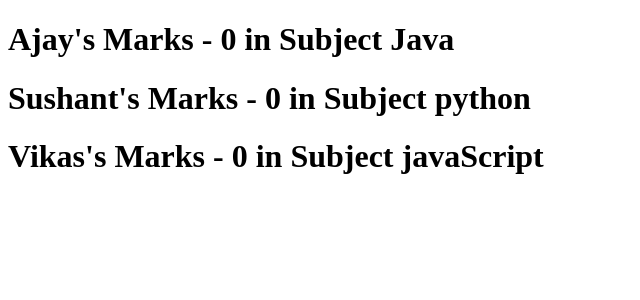
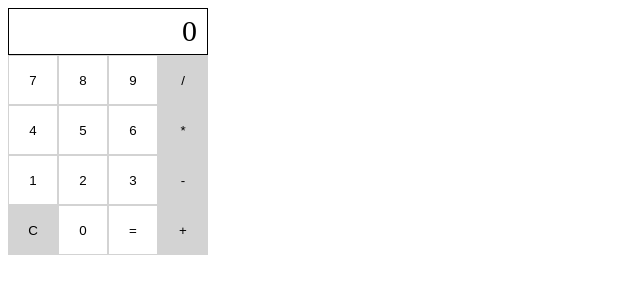
Before and after one commit to hussain-maaz/React-JS, a React (Create React App) app in the folder 01basicreact/: page / in a window 1280 px wide. Shown: the top 300 px of the page, without its empty margins (0-640 px from the left). Built offline with nearby package versions, Linux system fonts and the light colour scheme.

Commit message:
created calculator using created-react-app

```diff
--- a/01basicreact/src/App.js
+++ b/01basicreact/src/App.js
@@ -7,9 +7,9 @@ import NewFun from "./component/FunctionClicked";
 import CfuntionClick from "./component/CfunctionClick";
 import StyleSheet from "./component/StyleSheet";
 import Inline from "./component/Inline";
-import "./component/AppStyle.css";
-import Style from "./component/AppStyle.module.css";
-import Form from "./component/Form";
+// import "./component/AppStyle.css";
+// import Style from "./component/AppStyle.module.css";
+// import Form from "./component/Form";
 // import Routing from "./component/Routing";
 import LifeCycle from "./component/LifeCycle";
 import Product from "./component/Product";
@@ -23,6 +23,8 @@ import FunctionPositionXY from "./component/FunctionPositionXY";
 import Ajay from "./component/Ajay";
 import Vikas from "./component/Vikas";
 import Sushant from "./component/Sushant";
+import Calculator from "./component/Calculator";
+import Style from "./component/StyleCal.css"
 
 import A from "./component/A";
 
@@ -31,9 +33,10 @@ class App extends React.Component {
     // const numbers = [5, 6, 7, 8];
     return (
       <>
-        <Ajay></Ajay>
-        <Sushant></Sushant>
-        <Vikas></Vikas>
+        {/* <Ajay></Ajay> */}
+       <div className="app-container"> <Calculator></Calculator></div>
+        {/* <Sushant></Sushant>
+        <Vikas></Vikas> */}
 
         {/* <A name="Maaz Hussain"></A> */}
         {/* <ClassPositionXY></ClassPositionXY> */}
--- /dev/null
+++ b/01basicreact/src/component/Calculator.jsx
@@ -0,0 +1,137 @@
+import React, { useState } from "react";
+
+function Calculator() {
+  const [calc, setCalc] = useState({
+    current: "0",
+    total: "0",
+    isInitial: true,
+    preOp: "  ",
+  });
+
+  function handleNumber(value) {
+    // alert("handleNumber clicked " + value);
+    let newValue = value;
+    console.log("newValue " + newValue);
+    if (!calc.isInitial) {
+      newValue = calc.current + value;
+    }
+    console.log("Display " + calc.current);
+    setCalc({
+      current: newValue,
+      total: calc.total,
+      isInitial: false,
+      preOp: calc.preOp,
+    });
+  }
+
+  function handleOperater(value) {
+    const total = doCalculation();
+    console.log(total);
+    setCalc({
+      current: total.toString(),
+      total: total.toString(),
+      isInitial: true,
+      preOp: value,
+    });
+  }
+  console.log("calc.total " + calc.total);
+
+  function doCalculation() {
+    let total = parseInt(calc.total);
+    console.log(total);
+    switch (calc.preOp) {
+      case "+":
+        total += parseInt(calc.current);
+        break;
+      case "-":
+        total -= parseInt(calc.current);
+        break;
+      case "*":
+        total *= parseInt(calc.current);
+        break;
+      case "/":
+        total /= parseInt(calc.current);
+        break;
+      default:
+        total = parseInt(calc.current);
+    }
+    return total;
+  }
+  // function renderDisplay() {
+  //   return calc.current;
+  // }
+
+  // function handleEqual() {
+  //   let total = doCalculation();
+  //   setCalc({
+  //     current: "0",
+  //     total: "0",
+  //     isIntial: true,
+  //   });
+  // }
+
+  function handleClear() {
+    setCalc({
+      current: "0",
+      total: "0",
+      isInitial: true,
+      preOp: "  ",
+    });
+  }
+  return (
+    <div className="calculator">
+      <div className="display">{calc.current}</div>
+      <CalcButton value="7" onClick={handleNumber}></CalcButton>
+      <CalcButton value="8" onClick={handleNumber}></CalcButton>
+      <CalcButton value="9" onClick={handleNumber}></CalcButton>
+      <CalcButton
+        value="/"
+        className="operator"
+        onClick={handleOperater}
+      ></CalcButton>
+
+      <CalcButton value="4" onClick={handleNumber}></CalcButton>
+      <CalcButton value="5" onClick={handleNumber}></CalcButton>
+      <CalcButton value="6" onClick={handleNumber}></CalcButton>
+      <CalcButton
+        value="*"
+        className="operator"
+        onClick={handleOperater}
+      ></CalcButton>
+
+      <CalcButton value="1" onClick={handleNumber}></CalcButton>
+      <CalcButton value="2" onClick={handleNumber}></CalcButton>
+      <CalcButton value="3" onClick={handleNumber}></CalcButton>
+      <CalcButton
+        value="-"
+        className="operator"
+        onClick={handleOperater}
+      ></CalcButton>
+
+      <CalcButton
+        value="C"
+        className="operator"
+        onClick={handleClear}
+      ></CalcButton>
+      <CalcButton value="0" onClick={handleNumber}></CalcButton>
+      <CalcButton value="=" onClick={handleOperater}></CalcButton>
+      <CalcButton
+        value="+"
+        className="operator"
+        onClick={handleOperater}
+      ></CalcButton>
+    </div>
+  );
+}
+function CalcButton(props) {
+  return (
+    <button
+      className={props.className}
+      onClick={() => props.onClick(props.value)}
+    >
+      {props.value}
+    </button>
+  );
+}
+// export default CalcButton;
+export default Calculator;
--- /dev/null
+++ b/01basicreact/src/component/StyleCal.css
@@ -0,0 +1,27 @@
+.app-container{
+    width: 400px;
+    height: 400px;
+}
+.calculator{
+    display: grid;
+    grid-template-columns: repeat(4,50px);
+}
+
+.display{
+    grid-column-start: 1;
+    grid-column-end: 5;
+    height: 40px;
+    font-size: 30px;
+    text-align: right;
+    border: 1px solid black;
+    padding-right: 10px;
+    padding-top: 5px;
+}
+button{
+    height: 50px;
+    background-color: white;
+    border: 1px solid lightgray;
+}
+button.operator{
+    background-color: lightgray;
+}
```
